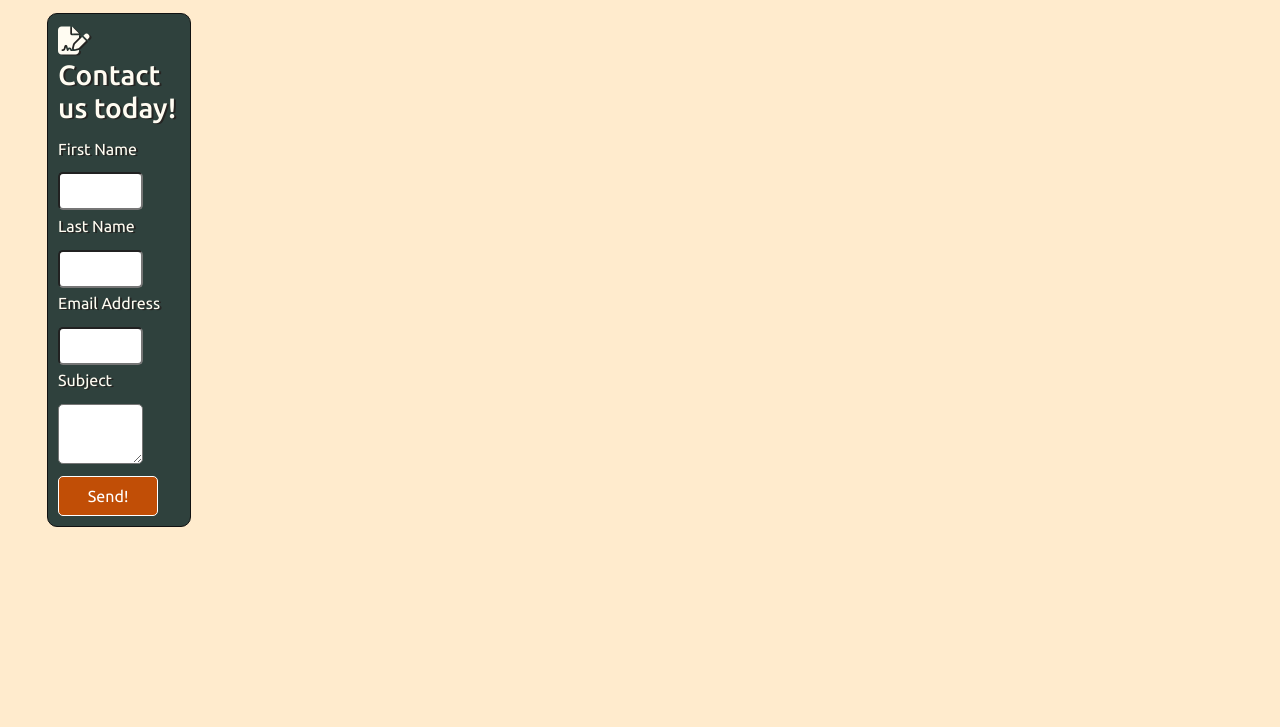
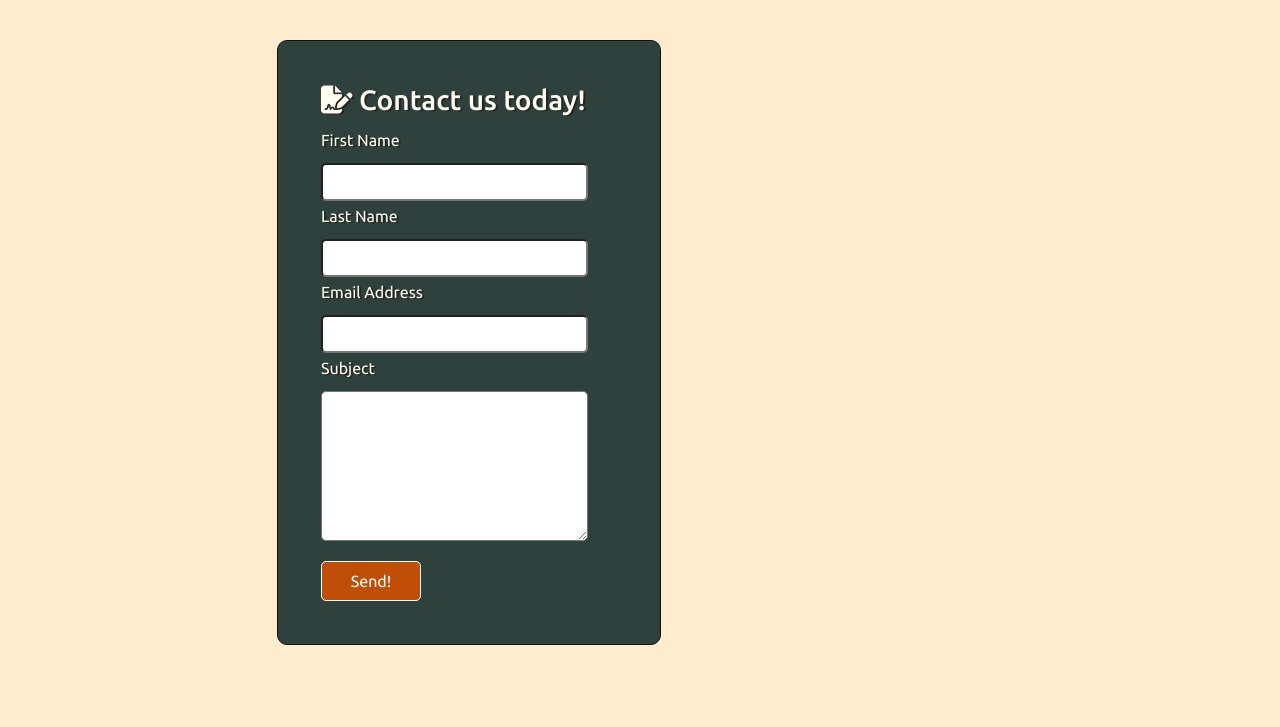
Before and after one commit to ObiOne84/Hack_team_1, a website built with Parcel: page contact.html in a window 1280 px wide. Shown: the part 73-800 px from the top of the page. Built offline with nearby package versions, Linux system fonts and the light colour scheme.

Commit message:
Update style for contact form

```diff
--- a/styles.css
+++ b/styles.css
@@ -274,11 +274,9 @@ div.hero .hero-heading {
 /* form */
 
 .contact-page {
-    display: grid;
+    /* that is copied from the map setting - should be change to home page style */
     gap: 1rem;
     background-color: blanchedalmond;
-    grid-template-columns: 1fr 1fr;
-    padding: 1rem;
     min-height: 90vh;
     flex: 1;
   }
@@ -286,22 +284,24 @@ div.hero .hero-heading {
 #form-grid {
     width: 100%;
     display: grid;
-    grid-template-columns: 1fr 1fr 1fr;
-    grid-template-rows: 1fr 1fr 1fr;
+    grid-template-columns: repeat(12, 1fr);
+    grid-template-rows: repeat(4, 1fr);
 }
 
 #contact-form {
-    grid-column: 1 / 2;
-    grid-row: 1 / 2;
+    grid-column: 3 / 7;
+    grid-row: 1/ 2;
     width: 100%;
+    margin-top: 10%;
+
 }
 
 .contact-us-form {
     color: #fffcf2;
     text-shadow: 2px 1px #252422;
     background-color: var( --dark-green);
-    width: 70%;
-    padding: 5%;
+    width: 90%;
+    padding: 10%;
     border: 1px solid var(--off-black);
     border-radius: 10px;
     margin-left: 15%;
@@ -309,14 +309,18 @@ div.hero .hero-heading {
 
 .text-input, .contact-us-form label {
     display: inline-block;
-    margin-top: 3%;
+    margin-top: 1%;
 }
 
 .text-input {
     border-radius: 5px;
     font-size: 1em;
     padding: 5px;
-    width: 70%;
+    width: 90%;
+}
+
+#message {
+    height: 150px;
 }
 
 .text-input:hover {
```
